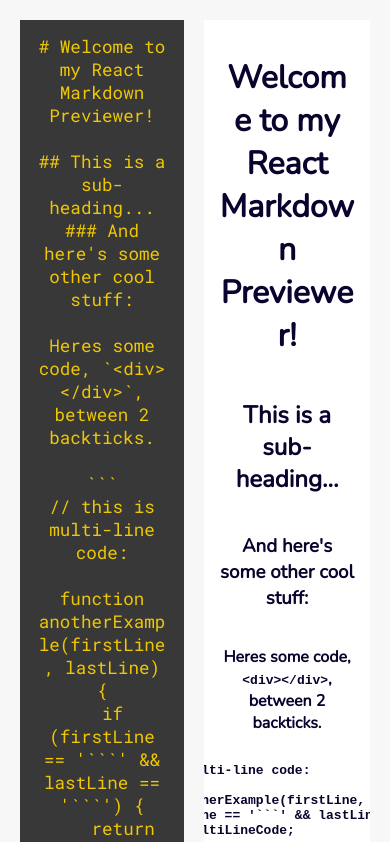
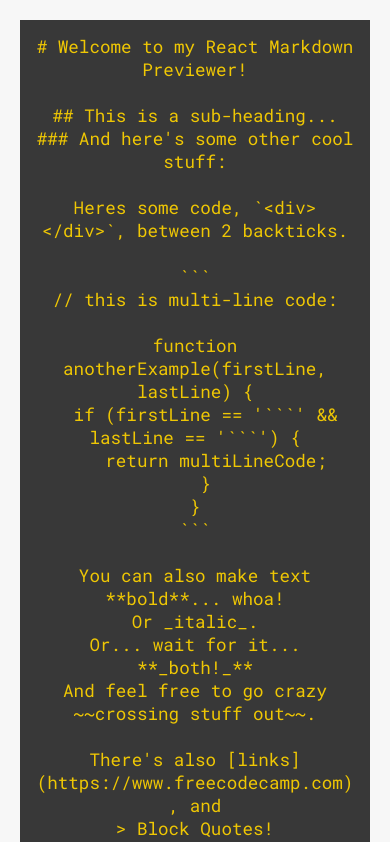
Before and after one commit to rafaelmollad/markdown-previewer, a React (Create React App) app: page / in a window 390 px wide. Shown: the top 842 px of the page. Built offline with nearby package versions, Linux system fonts and the light colour scheme.

Commit message:
Project is now responsive

```diff
--- a/public/index.html
+++ b/public/index.html
@@ -18,5 +18,6 @@
   <body>
     <noscript> You need to enable JavaScript to run this app. </noscript>
     <div id="root"></div>
+    <script src="https://cdn.freecodecamp.org/testable-projects-fcc/v1/bundle.js"></script>
   </body>
 </html>
--- a/src/App.css
+++ b/src/App.css
@@ -11,6 +11,11 @@ body {
 }
 
 .App {
-  display: flex;
   padding: 20px;
 }
+
+@media (min-width: 950px) {
+  .App {
+    display: flex;
+  }
+}
--- a/src/components/Editor.css
+++ b/src/components/Editor.css
@@ -1,13 +1,9 @@
-.editor-container,
-.editor {
-  width: 50%;
+#editor-container {
+  margin-bottom: 20px;
 }
 
-.editor-container {
-  margin-right: 20px;
-}
-
-.editor {
+/* Styles for the textarea */
+#editor {
   outline: none;
   font-family: "Roboto Mono", sans-serif;
   text-align: center;
@@ -18,4 +14,16 @@
   color: #efc704;
   height: 100vh;
   width: 100%;
+  resize: none;
 }
+
+@media (min-width: 950px) {
+  #editor-container {
+    width: 50%;
+    margin-right: 20px;
+    margin-bottom: 0;
+  }
+  #editor {
+    width: 100%;
+  }
+}
--- a/src/components/Editor.js
+++ b/src/components/Editor.js
@@ -3,10 +3,9 @@ import "./Editor.css";
 
 const Editor = props => {
   return (
-    <div className="editor-container">
+    <div id="editor-container">
       <form>
         <textarea
-          className="editor"
           onChange={props.handleChange}
           name="editor"
           id="editor"
--- a/src/components/Preview.css
+++ b/src/components/Preview.css
@@ -8,7 +8,7 @@ p {
   text-align: center;
 }
 
-.preview-container {
+#preview {
   display: flex;
   flex-direction: column;
   align-items: center;
@@ -19,6 +19,11 @@ p {
   padding: 15px;
   height: 100vh;
   overflow-y: scroll;
-  width: 50%;
   word-break: break-word;
 }
+
+@media (min-width: 950px) {
+  #preview {
+    width: 50%;
+  }
+}
--- a/src/components/Preview.js
+++ b/src/components/Preview.js
@@ -15,10 +15,7 @@ class Preview extends Component {
 
   render() {
     return (
-      <div
-        className="preview-container"
-        dangerouslySetInnerHTML={this.getMarkdownText()}
-      />
+      <div id="preview" dangerouslySetInnerHTML={this.getMarkdownText()} />
     );
   }
 }
```
